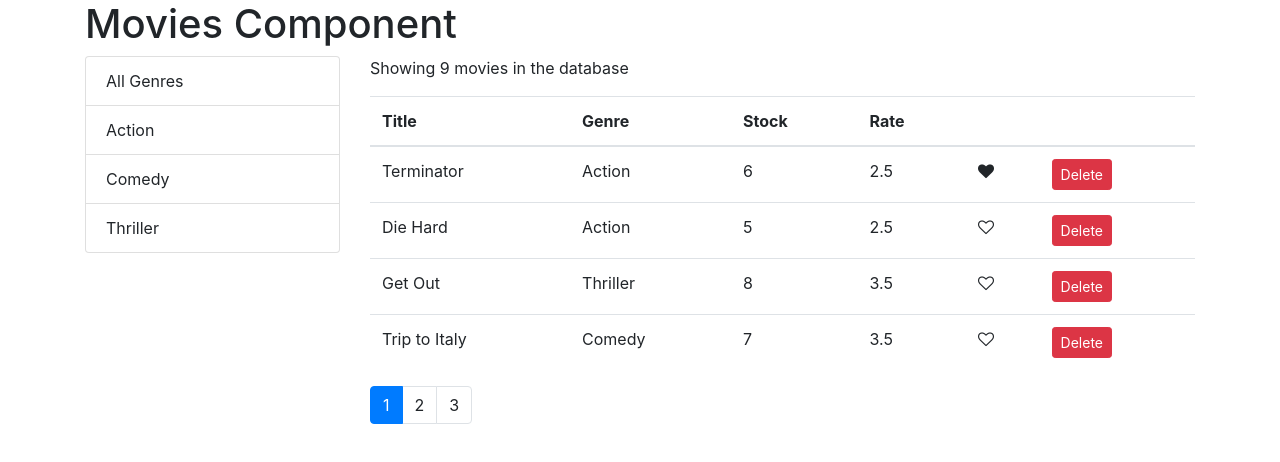
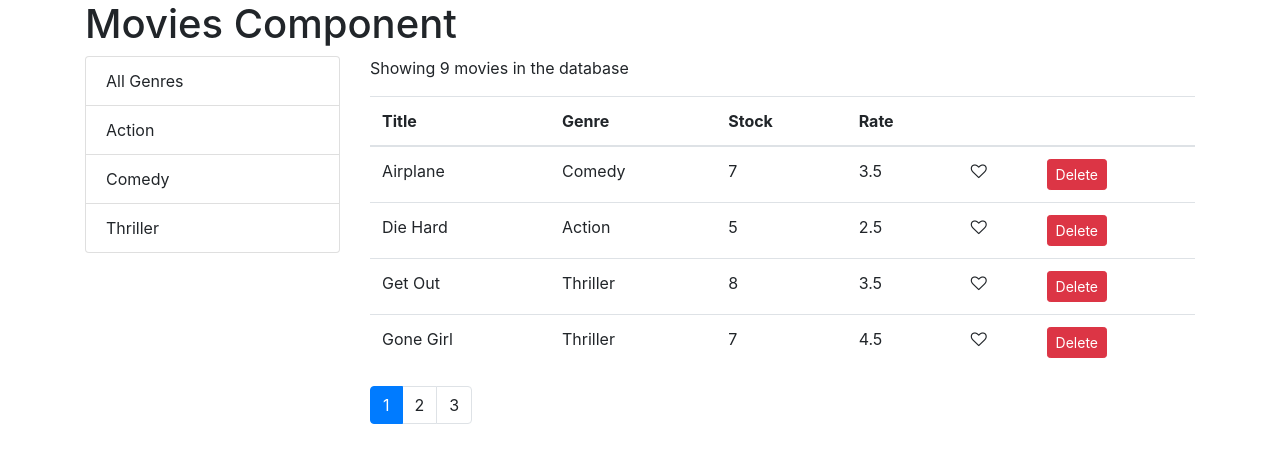
Before and after one commit to roopamdeep/React-Movieflix, a React (Create React App) app: page /movies/1 in a window 1280 px wide. Shown: the top 462 px of the page. Built offline with nearby package versions, Linux system fonts and the light colour scheme.

Commit message:
added sorting to table component

```diff
--- a/src/components/common/listGroup.jsx
+++ b/src/components/common/listGroup.jsx
@@ -5,7 +5,10 @@ const ListGroup = (props) => {
 
     return (
         <ul className="list-group">
-            {items.map(item  => <li key={item[valueProperty]} className={item === selectedItem ? "list-group-item active" :"list-group-item" } onClick={()=> onItemSelect(item)}>{item[textProperty]}</li>)}
+            {items.map(item  => <li _id="
+            " key={item[valueProperty]}
+            className={item === selectedItem ? "list-group-item active" :"list-group-item" }
+            onClick={()=> onItemSelect(item)}>{item[textProperty]}</li>)}
 
         </ul>
     );
--- /dev/null
+++ b/src/components/common/tableHeader.jsx
@@ -0,0 +1,32 @@
+import React, { Component } from 'react';
+class TableHeader extends Component {
+
+
+    raiseSort = path => {
+        // console.log(path)
+        const sortColumn = {...this.props.sortColumn};
+    if(sortColumn.path === path){
+         sortColumn.order = (sortColumn.order==='asc') ? 'desc' : 'asc';
+    }else{
+      sortColumn.path = path;
+      sortColumn.order='asc';
+    }
+    this.props.onSort(sortColumn)
+}
+    render()
+    {
+        return <thead>
+            <tr>{this.props.columns.map(column =>(
+              <th key={column.path || column.key}
+               onClick = {() => this.raiseSort(column.path)}>
+                 {column.label} </th>
+    ))}
+        </tr>
+
+        </thead>
+    }
+
+}
+
+
+export default TableHeader;
--- a/src/components/movies.jsx
+++ b/src/components/movies.jsx
@@ -1,14 +1,21 @@
 import React, { Component } from "react";
+import MoviesTable from './moviesTable';
 import { getMovies } from "../services/fakeMovieService";
-import Like from "../components/common/like";
+
 import Pagination from "../components/common/pagination";
 import { paginate } from "../utils/paginate";
 import ListGroup from '../components/common/listGroup'
 import { getGenres } from "../services/fakeGenreService";
+import _ from 'lodash'
 class Movies extends Component {
-  state = { movies: [], pageSize: 4, currentPage: 1 ,genres:[]};
+  state = { movies: [],
+    pageSize: 4,
+    currentPage: 1 ,
+    genres:[],
+    sortColumn:{path:'title', order:'asc'}
+  };
   componentDidMount(){
-    const genres = [{name:'All Genres'},...getGenres()]
+    const genres = [{_id:"", name:'All Genres'},...getGenres()]
     this.setState({movies:getMovies(),genres})
    }
   handleDelete = (movie) => {
@@ -30,13 +37,20 @@ class Movies extends Component {
     this.setState({selectedGenre:genre, currentPage:1})
 
   }
+  handleSort = (sortColumn)=>{
+    // console.log(sortColumn)
+
+    this.setState({sortColumn})
+  }
 
   render() {
     const { length: count } = this.state.movies;
-    const { pageSize, currentPage, movies: allMovies,selectedGenre } = this.state;
+    const { pageSize, currentPage,  sortColumn, movies: allMovies,selectedGenre } = this.state;
     if (count === 0) return <p>There are no movies in the database</p>;
-    const filtered = selectedGenre && selectedGenre._id ? allMovies.filter(m => m.genre._id === selectedGenre._id) : allMovies;
-    const movies = paginate(filtered, currentPage, pageSize);
+    const filtered = selectedGenre && selectedGenre._id ?
+    allMovies.filter(m => m.genre._id === selectedGenre._id) : allMovies;
+    const sorted = _.orderBy(filtered, [sortColumn.path], [sortColumn.order]);
+    const movies = paginate( sorted, currentPage, pageSize);
     // console.log(allMovies);
     // console.log(movies);
 
@@ -50,42 +64,11 @@ class Movies extends Component {
           </div>
           <div className='col'>
           <p>Showing {filtered.length} movies in the database</p>
-        <table className="table">
-          <thead>
-            <tr>
-              <th>Title</th>
-              <th>Genre</th>
-              <th>Stock</th>
-              <th>Rate</th>
-              <th></th>
-              <th></th>
-            </tr>
-          </thead>
-          <tbody>
-            {movies.map((movie) => (
-              <tr key={movie._id}>
-                <td>{movie.title}</td>
-                <td>{movie.genre.name}</td>
-                <td>{movie.numberInStock}</td>
-                <td>{movie.dailyRentalRate}</td>
-                <td>
-                  <Like
-                    liked={movie.liked}
-                    onClick={() => this.handleLiked(movie)}
-                  />
-                </td>
-                <td>
-                  <button
-                    onClick={() => this.handleDelete(movie)}
-                    className="btn btn-danger btn-sm"
-                  >
-                    Delete
-                  </button>
-                </td>
-              </tr>
-            ))}
-          </tbody>
-        </table>
+       <MoviesTable movies = {movies}
+       sortColumn={sortColumn}
+        onLike = {this.handleLike}
+       onSort={this.handleSort}
+        onDelete={this.handleDelete}/>
         <Pagination
           itemsCount={filtered.length}
           pageSize={pageSize}
--- /dev/null
+++ b/src/components/moviesTable.jsx
@@ -0,0 +1,52 @@
+import React, { Component } from 'react';
+import Like from "../components/common/like";
+import TableHeader from './common/tableHeader'
+class MoviesTable extends Component {
+
+    columns = [{path:'title',label:'Title'},
+    {path:'genre.name',label:'Genre'},
+    {path:'numberInStock',label:'Stock'},
+    {path:'dailyRentalRate',label:'Rate'},
+    {key:'like'},
+    {key:'delete'}
+]
+
+
+    render() {
+        const {movies,onDelete, onLike,sortColumn,onSort} = this.props
+
+        return (
+            <table className="table">
+          <TableHeader columns = {this.columns} sortColumn={sortColumn}
+          onSort={onSort}/>
+            <tbody>
+              {movies.map((movie) => (
+                <tr key={movie._id}>
+                  <td>{movie.title}</td>
+                  <td>{movie.genre.name}</td>
+                  <td>{movie.numberInStock}</td>
+                  <td>{movie.dailyRentalRate}</td>
+                  <td>
+                    <Like
+                      liked={movie.liked}
+                      onClick={() => onLike(movie)}
+                    />
+                  </td>
+                  <td>
+                    <button
+                      onClick={() => onDelete(movie)}
+                      className="btn btn-danger btn-sm"
+                    >
+                      Delete
+                    </button>
+                  </td>
+                </tr>
+              ))}
+            </tbody>
+          </table>
+         );
+    }
+
+}
+
+export default MoviesTable;
```
